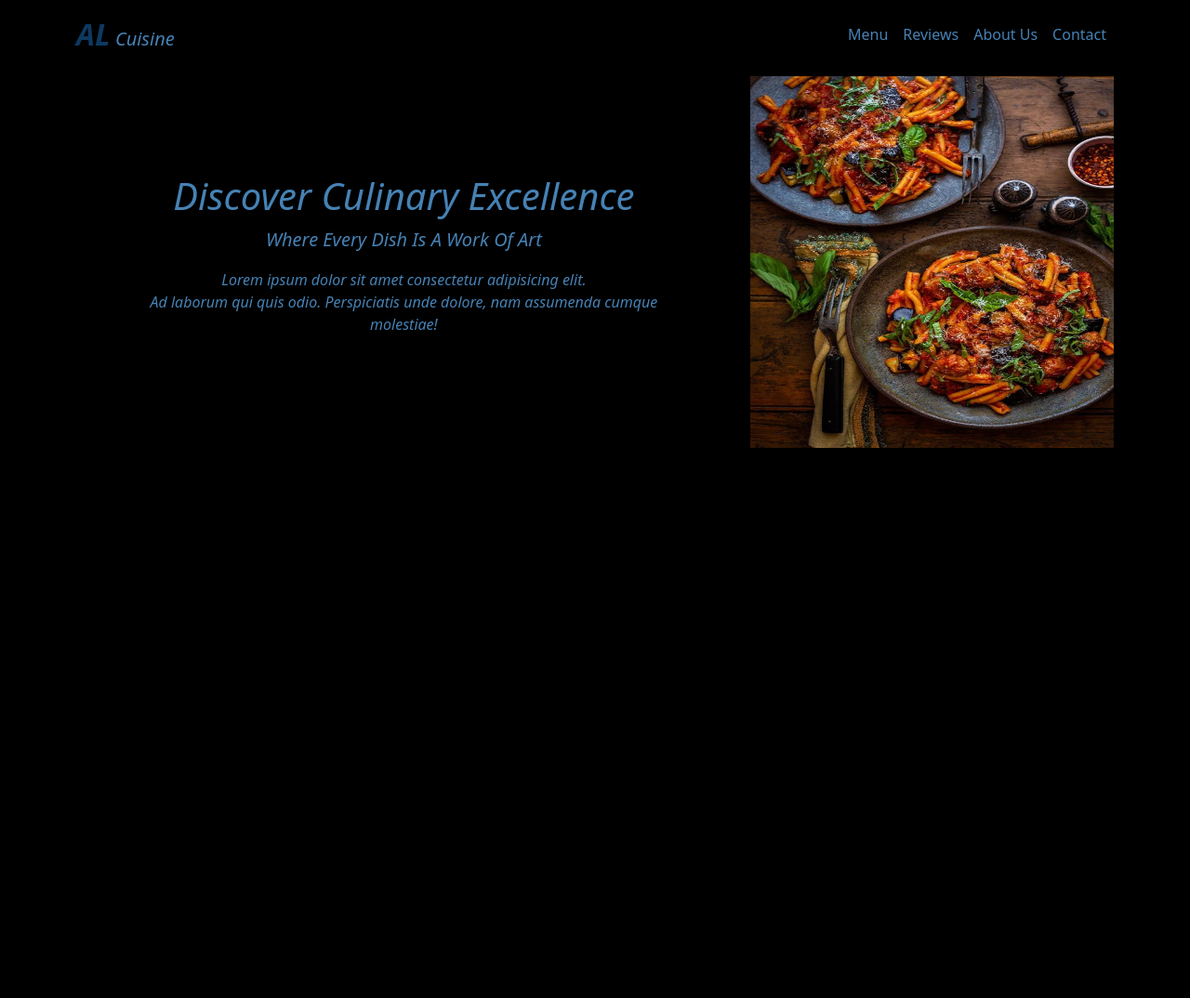
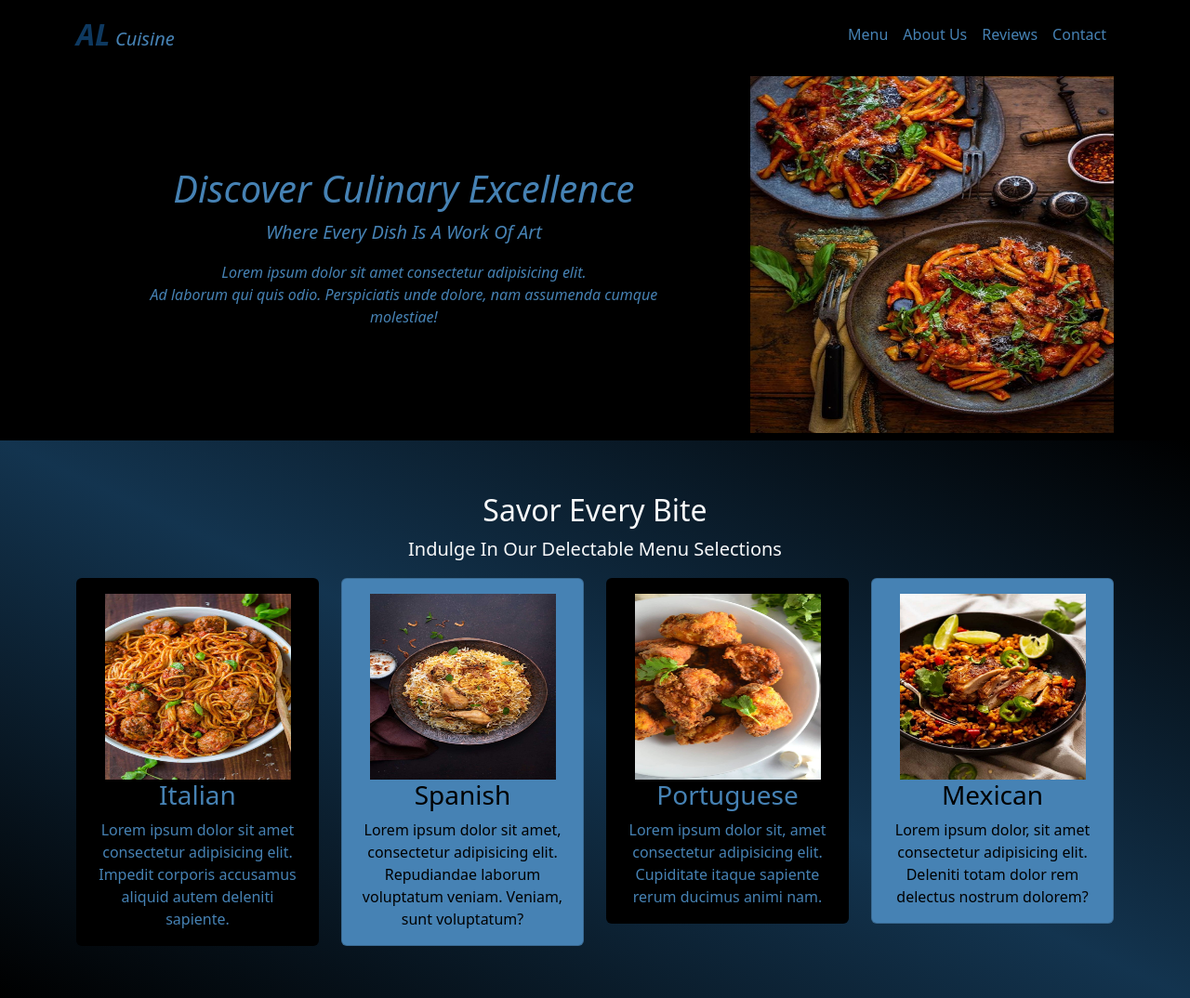
Before and after one commit to nduagoziem/AL-Cuisine, a website: page index.html in a window 1280 px wide. Shown: the whole page at 93% size. Before the commit the page ends 800 px from the top, so only its background shows below. Drawn offline with Linux system fonts and the light colour scheme.

Commit message:
Third Commit
Menu-Section Added

Tweaked the nav-bar section again

New Images

```diff
--- a/index.html
+++ b/index.html
@@ -25,8 +25,8 @@
                 <ul class="navbar-nav">
 
                     <li class="nav-item"><a href="#menu" class="nav-link" style="color: steelblue;">Menu</a></li>
+                    <li class="nav-item"><a href="#about-us" class="nav-link" style="color: steelblue;">About Us</a></li>
                     <li class="nav-item"><a href="#reviews" class="nav-link" style="color: steelblue;">Reviews</a></li>
-                    <li class="nav-item"><a href="#about-us" class="nav-link" style="color: steelblue;">About Us</a></li>
                     <li class="nav-item"><a href="#contact" class="nav-link" style="color: steelblue;">Contact</a></li>
                 </ul>
             </div>
@@ -38,7 +38,7 @@
 
         <div class="showcase-content container">
 
-            <div class="showcase-flex d-md-flex  my-2">
+            <div class="showcase-flex d-md-flex">
 
                 <div class="showcase-text text-center px-5">
 
@@ -49,11 +49,100 @@
                     </p>
                 </div>
 
-                <img src="Images/showcase-image.jpg" alt="" class="showcase-image img-fluid">
+                <img src="Images/showcase-image.jpg" alt="" class="showcase-image img-fluid py-2">
             </div>
         </div>
     </header>
 
+    <!-- Menu Section -->
+    <section class="menu-section container-fluid text-light py-5" id="menu">
+
+        <div class="menu-container container my-2">
+
+            <h2 class="text-center">Savor Every Bite</h2>
+            <p class="text-center lead">Indulge In Our Delectable Menu Selections</p>
+
+            <div class="row g-4">
+
+                <div class="col-md">
+
+                    <div class="card menu-card menu-card-dark">
+
+                        <div class="card-body">
+
+                            <div class="d-flex justify-content-center">
+
+                                <img src="Images/menu-dish-9.jpg" alt="Italian Dish" class="menu-food-image">
+                            </div>
+
+                            <h3 class="card-title text-center">Italian</h3>
+                            <p class="card-text text-center">Lorem ipsum dolor sit amet consectetur adipisicing elit.
+                                Impedit corporis accusamus aliquid autem deleniti sapiente.
+                            </p>
+                        </div>
+                    </div>
+                </div>
+
+                <div class="col-md">
+
+                    <div class="card menu-card menu-card-steel">
+
+                        <div class="card-body">
+
+                            <div class="d-flex justify-content-center">
+
+                                <img src="Images/menu-dish-5.jpg" alt="Spanish Dish" class="menu-food-image">
+                            </div>
+
+                            <h3 class="card-title text-center">Spanish</h3>
+                            <p class="card-text text-center">Lorem ipsum dolor sit amet, consectetur adipisicing elit.
+                                Repudiandae laborum voluptatum veniam. Veniam, sunt voluptatum?
+                            </p>
+                        </div>
+                    </div>
+                </div>
+
+                <div class="col-md">
+
+                    <div class="card menu-card menu-card-dark">
+
+                        <div class="card-body">
+
+                            <div class="d-flex justify-content-center">
+
+                                <img src="Images/menu-dish-7.jpg" alt="Portuguese Dish" class="menu-food-image">
+                            </div>
+
+                            <h3 class="card-title text-center">Portuguese</h3>
+                            <p class="card-text text-center">Lorem ipsum dolor sit, amet consectetur adipisicing elit.
+                                Cupiditate itaque sapiente rerum ducimus animi nam.
+                            </p>
+                        </div>
+                    </div>
+                </div>
+
+                <div class="col-md">
+
+                    <div class="card menu-card menu-card-steel">
+
+                        <div class="card-body">
+
+                            <div class="d-flex justify-content-center">
+
+                                <img src="Images/menu-dish-3.jpg" alt="Mexican Dish" class="menu-food-image">
+                            </div>
+
+                            <h3 class="card-title text-center">Mexican</h3>
+                            <p class="card-text text-center">Lorem ipsum dolor, sit amet consectetur adipisicing elit.
+                                Deleniti totam dolor rem delectus nostrum dolorem?
+                            </p>
+                        </div>
+                    </div>
+                </div>
+            </div>
+        </div>
+    </section>
+
     <script src="Bootstrap/js/bootstrap.bundle.min.js"></script>
 </body>
 </html>
--- a/style.css
+++ b/style.css
@@ -1,5 +1,6 @@
 @import url("Bootstrap/css/bootstrap.min.css");
 @import url('https://fonts.googleapis.com/css2?family=Poppins:wght@400;700&display=swap');
+/* @import url("node_modules/bootstrap-icons/font/bootstrap-icons.min.css");t */
 
 * {
     box-sizing: border-box;
@@ -68,3 +69,31 @@ body {
     width: 400px;
     margin-left: 20px;
 }
+
+/* Menu-Section Styling */
+.menu-section {
+    background: linear-gradient(to top right, black, rgb(19, 52, 79), black);
+}
+
+.menu-card {
+    transition: 0.5s ease-in;
+}
+
+.menu-card:hover {
+    transform: scale(.5);
+}
+
+.menu-card-dark {
+    background-color: black;
+    color: steelblue;
+}
+
+.menu-card-steel {
+    background-color: steelblue;
+    color: black;
+}
+
+.menu-food-image {
+    height: 200px;
+    width: 200px;
+}
```
Also changed, not shown: Images/menu-dish-3.jpg (added), Images/menu-dish-5.jpg (added), Images/menu-dish-7.jpg (added), Images/menu-dish-9.jpg (added).
